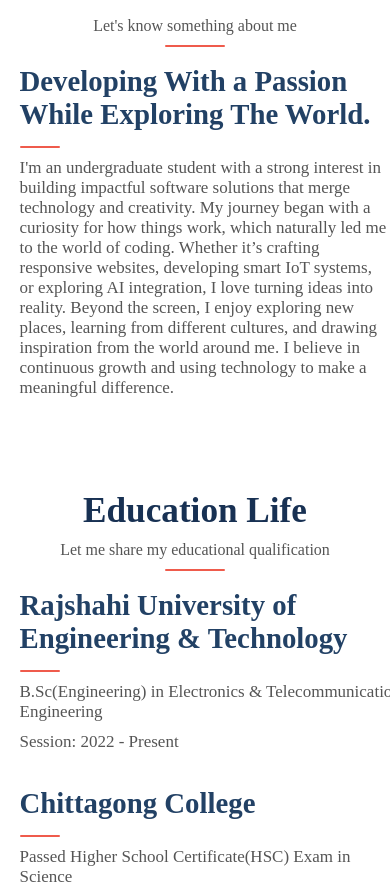
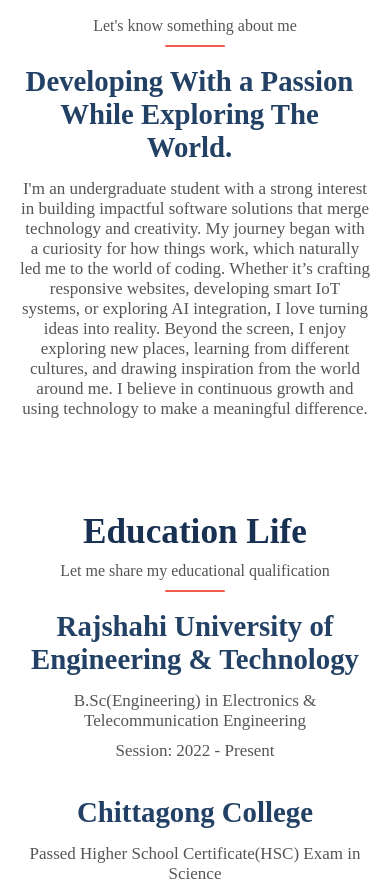
Before and after one commit to tanmoy-ete/MyWebsite, a React (Vite) app: page / in a window 390 px wide. Shown: the part 657-1552 px from the top of the page. Built offline with nearby package versions, Linux system fonts and the light colour scheme.

Commit message:
reponsive2

```diff
--- a/src/sections/Experience.jsx
+++ b/src/sections/Experience.jsx
@@ -42,6 +42,7 @@
                 {edu.details.map((text, idx) => (
                   <p key={idx}>{text}</p>
                 ))}
+                <div className='learn-more-btn-1'>
                 <button className='learn-more-btn'>
                     <a
                         href={edu.link}
@@ -51,6 +52,7 @@
                         <p>Read More</p>
                     </a>
                 </button>
+                </div>
               </motion.div>
             ))}
           </div>
--- a/src/sections/Media.jsx
+++ b/src/sections/Media.jsx
@@ -52,6 +52,7 @@
             {edu.details.map((text, idx) => (
               <p key={idx}>{text}</p>
             ))}
+            <div className="learn-more-btn-1">
             <button className='learn-more-btn'>
                     <a
                         href={edu.link}
@@ -61,6 +62,7 @@
                         <p>Read More</p>
                     </a>
             </button>
+            </div>
           </motion.div>
         ))}
       </div>
--- a/style.css
+++ b/style.css
@@ -540,7 +540,8 @@
   flex: 1 1 100%;
 }
 .text-content-1 h2 {
-  width: 392px;
+  width: 100%;
+  text-align: center;
 }
 .image-content{
   display: none;
@@ -569,9 +570,17 @@
   margin-bottom: 18px;
 }
 #head1 {
-  width: 380px;
+  width: 340px;
 }
 .text-content-1 p {
-  margin-right: 10px;
+  margin-right: 0px;
+  text-align: center;
+}
+.learn-more-btn-1 {
+  display: flex;
+  justify-content: center;
+}
+.text-content-1 .underline.small {
+  display: none;
 }
   }
```
